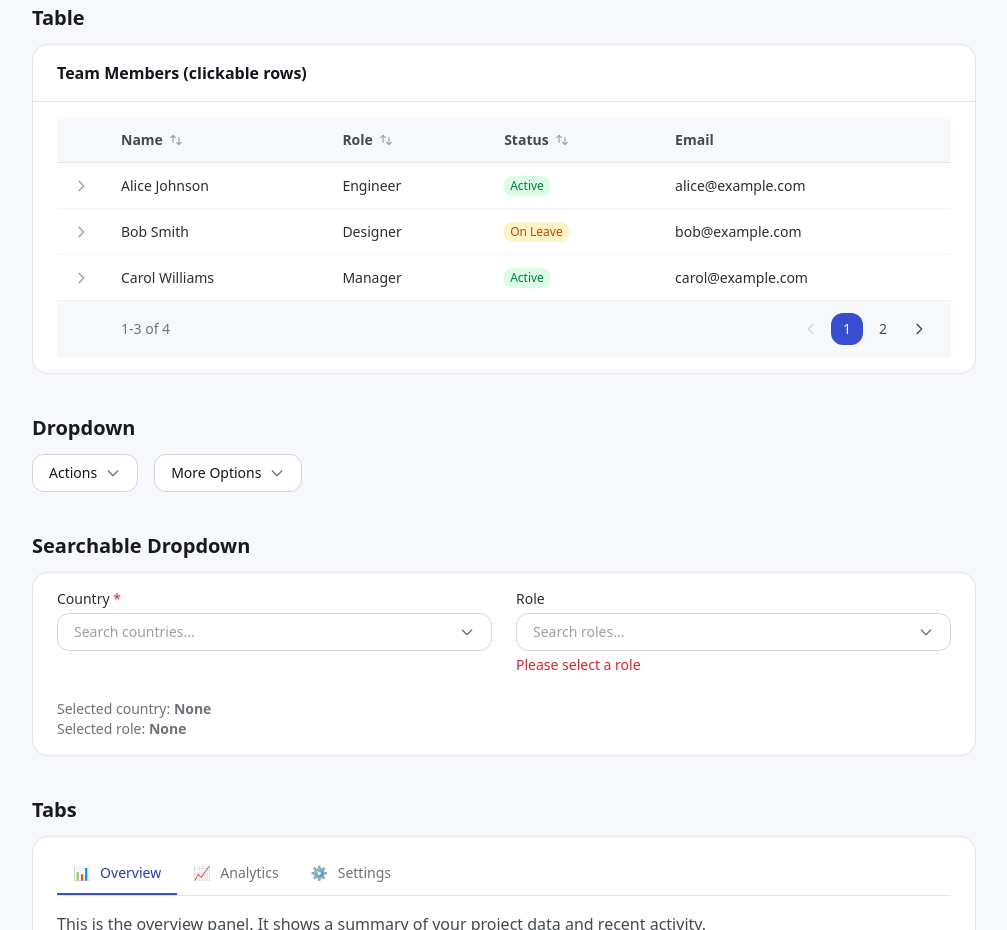
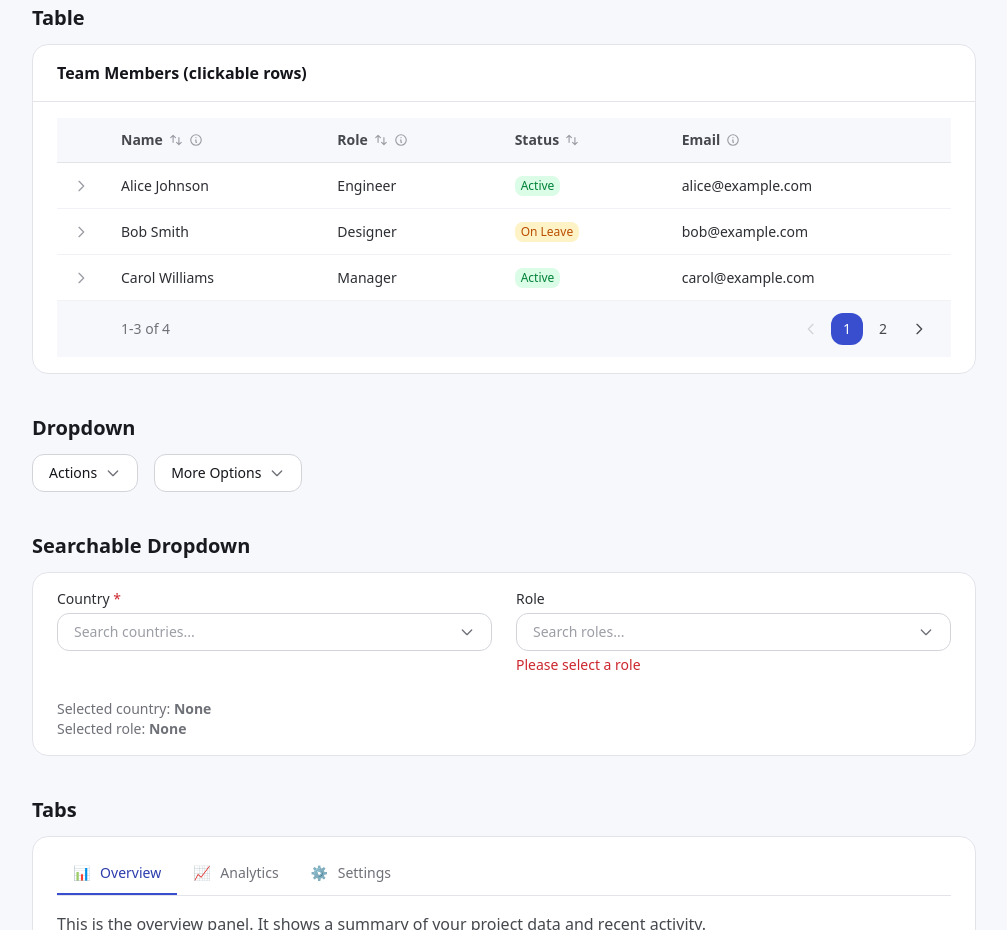
Before and after one commit to DhandyF/ui-assets, a Vue app: page / in a window 1280 px wide. Shown: the part 1740-2670 px from the top of the page, without its empty margins (136-1143 px from the left). Built offline with nearby package versions, Linux system fonts and the light colour scheme.

Commit message:
fix: tooltip style

```diff
--- a/src/App.vue
+++ b/src/App.vue
@@ -11,10 +11,10 @@ const showModal = ref(false)
 const activeTab = ref('overview')
 
 const tableColumns = [
-  { key: 'name', label: 'Name', sortable: true },
-  { key: 'role', label: 'Role', sortable: true },
+  { key: 'name', label: 'Name', sortable: true, tooltip: 'Full name of the team member' },
+  { key: 'role', label: 'Role', sortable: true, tooltip: 'Job title or position' },
   { key: 'status', label: 'Status', sortable: true },
-  { key: 'email', label: 'Email' },
+  { key: 'email', label: 'Email', tooltip: 'Official work email address' },
 ]
 
 const tableRows = [
--- a/src/components/ui/Table.vue
+++ b/src/components/ui/Table.vue
@@ -19,7 +19,7 @@
                 <svg v-else class="w-3.5 h-3.5" fill="none" viewBox="0 0 24 24" stroke="currentColor" stroke-width="2"><path stroke-linecap="round" stroke-linejoin="round" d="M7 16V4m0 0L3 8m4-4l4 4m6 0v12m0 0l4-4m-4 4l-4-4"/></svg>
               </span>
               <svg v-if="col.tooltip" class="w-3.5 h-3.5 text-surface-400" fill="none" viewBox="0 0 24 24" stroke="currentColor" stroke-width="2"><path stroke-linecap="round" stroke-linejoin="round" d="M13 16h-1v-4h-1m1-4h.01M21 12a9 9 0 11-18 0 9 9 0 0118 0z"/></svg>
-              <span v-if="col.tooltip" class="absolute top-full left-1/2 -translate-x-1/2 mt-2 px-2.5 py-1.5 text-xs font-medium text-white bg-surface-900 rounded-lg z-[1] max-w-[220px] pointer-events-none opacity-0 group-hover:opacity-100 transition-opacity duration-150 shadow-lg text-balance">
+              <span v-if="col.tooltip" class="absolute top-full left-1/2 -translate-x-1/2 mt-2 px-2.5 py-1.5 text-xs font-medium text-white bg-surface-900 rounded-lg z-[1] w-fit max-w-96 pointer-events-none opacity-0 group-hover:opacity-100 transition-opacity duration-150 shadow-lg">
                 {{ col.tooltip }}
                 <span class="absolute bottom-full left-1/2 -translate-x-1/2 border-4 border-transparent border-b-surface-900"></span>
               </span>
```
Also changed, not shown: 3 other files (tests, documents, lock files or other folders).
